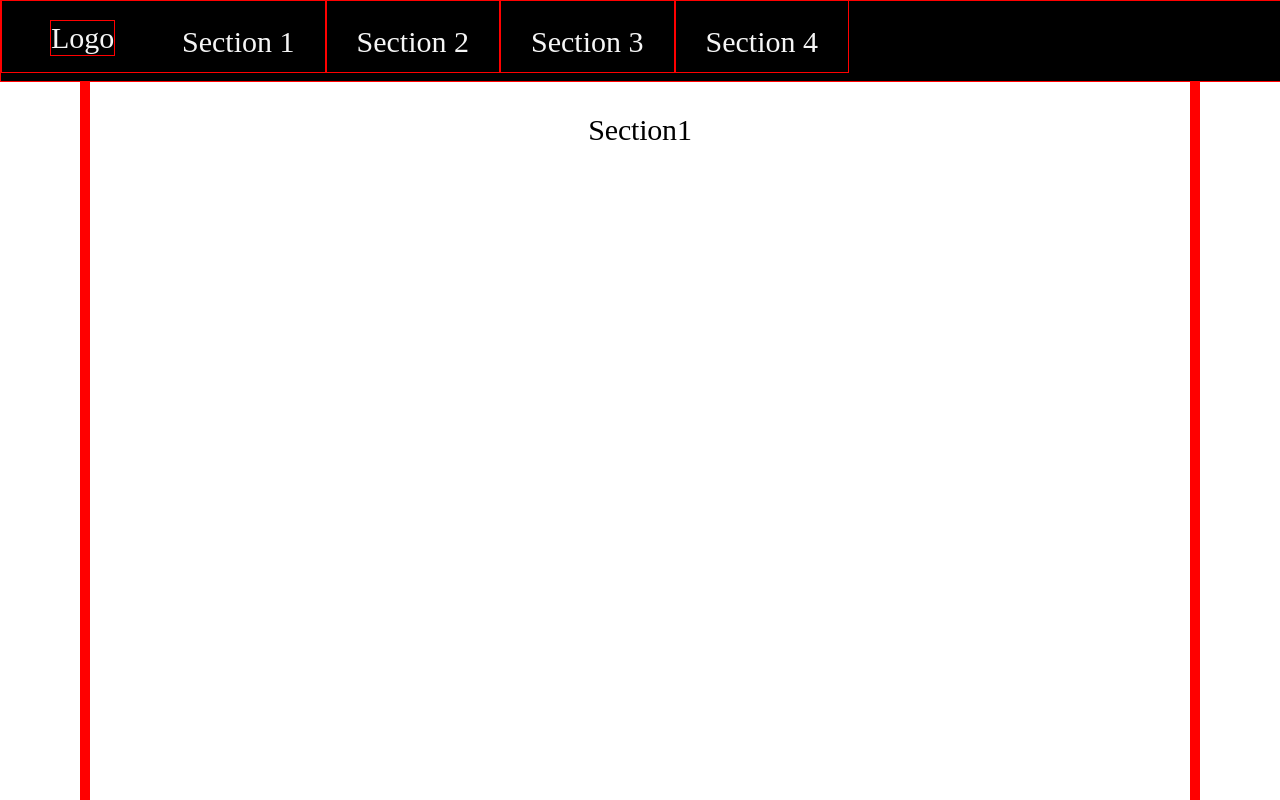
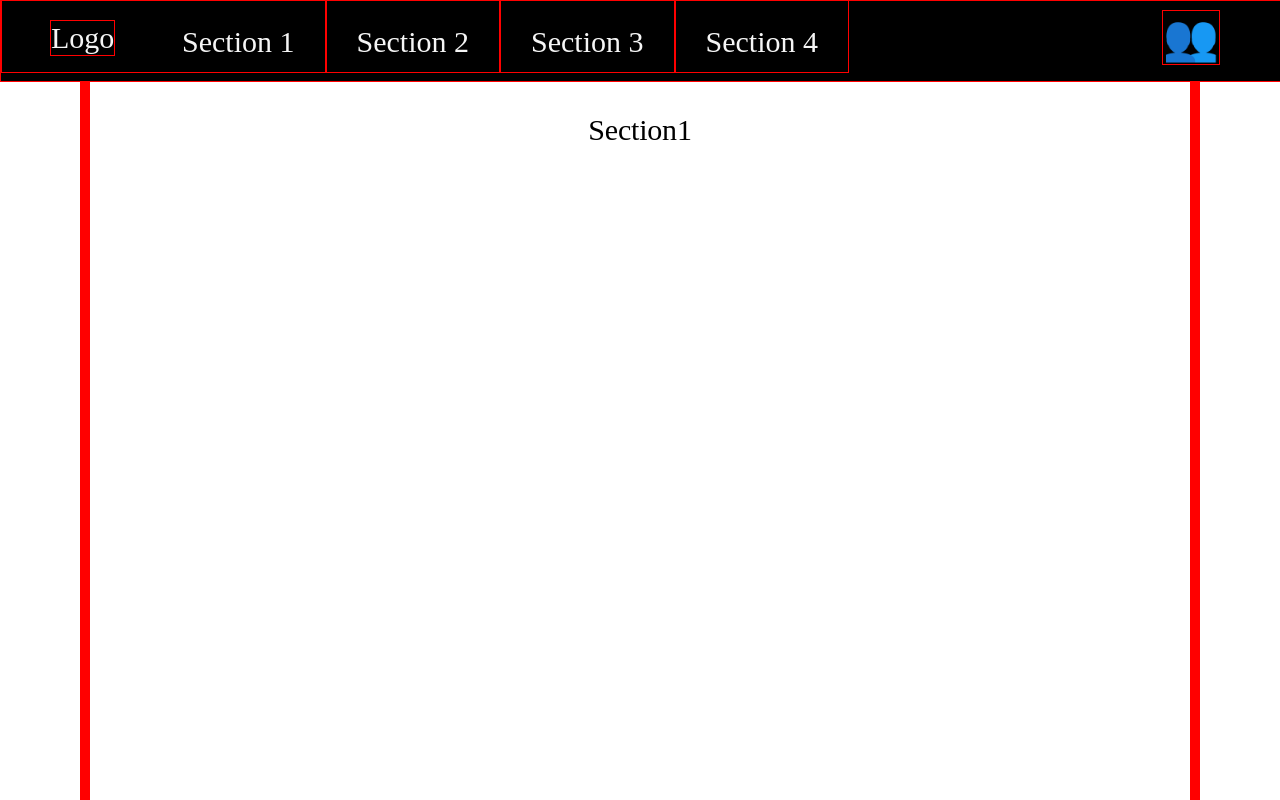
Before and after one commit to Rush-Develop/milky_frontend, a React (Create React App) app: page / in a window 1280 px wide. Shown: the top 800 px of the page. Built offline with nearby package versions, Linux system fonts and the light colour scheme.

Commit message:
code formatting

```diff
--- a/src/routes/Home.js
+++ b/src/routes/Home.js
@@ -1,7 +1,5 @@
 import { useEffect, useState } from "react";
-import Movie from "./Movie";
-import Sidebar from "./components/Sidebar";
-import styles from "./components/home.module.css";
+import styles from "./components/css/home.module.css";
 import Header from "./components/Header";
 import Footer from "./components/Footer";
 import Section from "./components/Section";
--- a/src/routes/Movie.js
+++ /dev/null
@@ -1,28 +0,0 @@
-import PropTypes from "prop-types";
-import { Link } from "react-router-dom";
-
-function Movie({ coverImg, title, summary, genres }) {
-  return (
-    <div>
-      <img src={coverImg} alt={title} />
-      <h2>
-        <Link to="/movie">{title}</Link>
-      </h2>
-      <p>{summary}</p>
-      <ul>
-        {genres.map((g) => (
-          <li key={g}>{g}</li>
-        ))}
-      </ul>
-    </div>
-  );
-}
-
-Movie.propTypes = {
-  coverImg: PropTypes.string.isRequired,
-  title: PropTypes.string.isRequired,
-  summary: PropTypes.string.isRequired,
-  genres: PropTypes.arrayOf(PropTypes.string).isRequired,
-};
-
-export default Movie;
--- a/src/routes/components/Footer.js
+++ b/src/routes/components/Footer.js
@@ -1,4 +1,4 @@
-import styles from "../components/home.module.css";
+import styles from "../components/css/home.module.css";
 
 function Footer() {
   return <div></div>;
--- a/src/routes/components/Header.js
+++ b/src/routes/components/Header.js
@@ -1,28 +1,28 @@
-import styles from "../components/home.module.css";
-import Menu from "./Menu";
-import Login from "./LoginModal";
+import styles from "../components/css/home.module.css";
+import Menu from "./elements/Menu";
+import Login from "./elements/LoginModal";
 import { useMediaQuery } from "react-responsive";
-import Sidebar from "./Sidebar";
-import Sidemenu from "./Sidemenu";
+import Sidebar from "./elements/Sidebar";
+import Sidemenu from "./elements/Sidemenu";
 
-export const Mobile = ({ children }) => {
-  const isMobile = useMediaQuery({
+export const Small = ({ children }) => {
+  const isSmall = useMediaQuery({
     query: "(max-width:981px)",
   });
-  return <>{isMobile && children}</>;
+  return <>{isSmall && children}</>;
 };
 
-export const Pc = ({ children }) => {
-  const isPc = useMediaQuery({
+export const Big = ({ children }) => {
+  const isBig = useMediaQuery({
     query: "(min-width:980px)",
   });
-  return <>{isPc && children}</>;
+  return <>{isBig && children}</>;
 };
 
 function Header() {
   return (
     <>
-      <Mobile>
+      <Small>
         <div className={styles.Header}>
           {/* <img
         className={styles.Logo}
@@ -36,12 +36,13 @@ function Header() {
         }}
       /> */}
           <span className={styles.Logo}>Logo</span>
+          <Login />
           <Sidebar width={360}>
             <Sidemenu />
           </Sidebar>
         </div>
-      </Mobile>
-      <Pc>
+      </Small>
+      <Big>
         <div className={styles.Header}>
           {/* <img
         className={styles.Logo}
@@ -56,8 +57,9 @@ function Header() {
       /> */}
           <span className={styles.Logo}>Logo</span>
           <Menu />
+          <Login />
         </div>
-      </Pc>
+      </Big>
     </>
   );
 }
--- a/src/routes/components/Section.js
+++ b/src/routes/components/Section.js
@@ -1,4 +1,4 @@
-import styles from "../components/home.module.css";
+import styles from "../components/css/home.module.css";
 
 function Section({ cnt }) {
   return <div className={styles.section}>Section{cnt}</div>;
--- a/src/routes/components/home.module.css
+++ b/src/routes/components/css/home.module.css
@@ -38,8 +38,9 @@
   border: 10px solid red;
 }
 
-/* .Login {
-  top: 0;
-  left: 1000px;
-  padding-top: 5px;
-} */
+.Login {
+  position: fixed;
+  top: 10px;
+  right: 60px;
+  border: 1px solid red;
+}
--- a/src/routes/components/LoginModal.js
+++ b/src/routes/components/elements/LoginModal.js
@@ -1,4 +1,4 @@
-import styles from "../components/home.module.css";
+import styles from "../css/home.module.css";
 
 function LoginModal() {
   return <div className={styles.Login}>👥</div>;
--- a/src/routes/components/Sidebar.js
+++ b/src/routes/components/elements/Sidebar.js
@@ -1,7 +1,7 @@
 import React, { useEffect, useRef, useState } from "react";
-import styles from "./sidebar.module.css";
+import styles from "../css/sidebar.module.css";
 
-function Sidebar({ width = 280, children }) {
+function Sidebar({ width, children }) {
   const [isOpen, setOpen] = useState(false);
   const [xPosition, setX] = useState(-width);
   const side = useRef();
```
Also changed, not shown: src/routes/components/css/sidebar.module.css (renamed from src/routes/components/sidebar.module.css), src/routes/components/elements/Menu.js (renamed from src/routes/components/Menu.js), src/routes/components/elements/Sidemenu.js (renamed from src/routes/components/Sidemenu.js).
